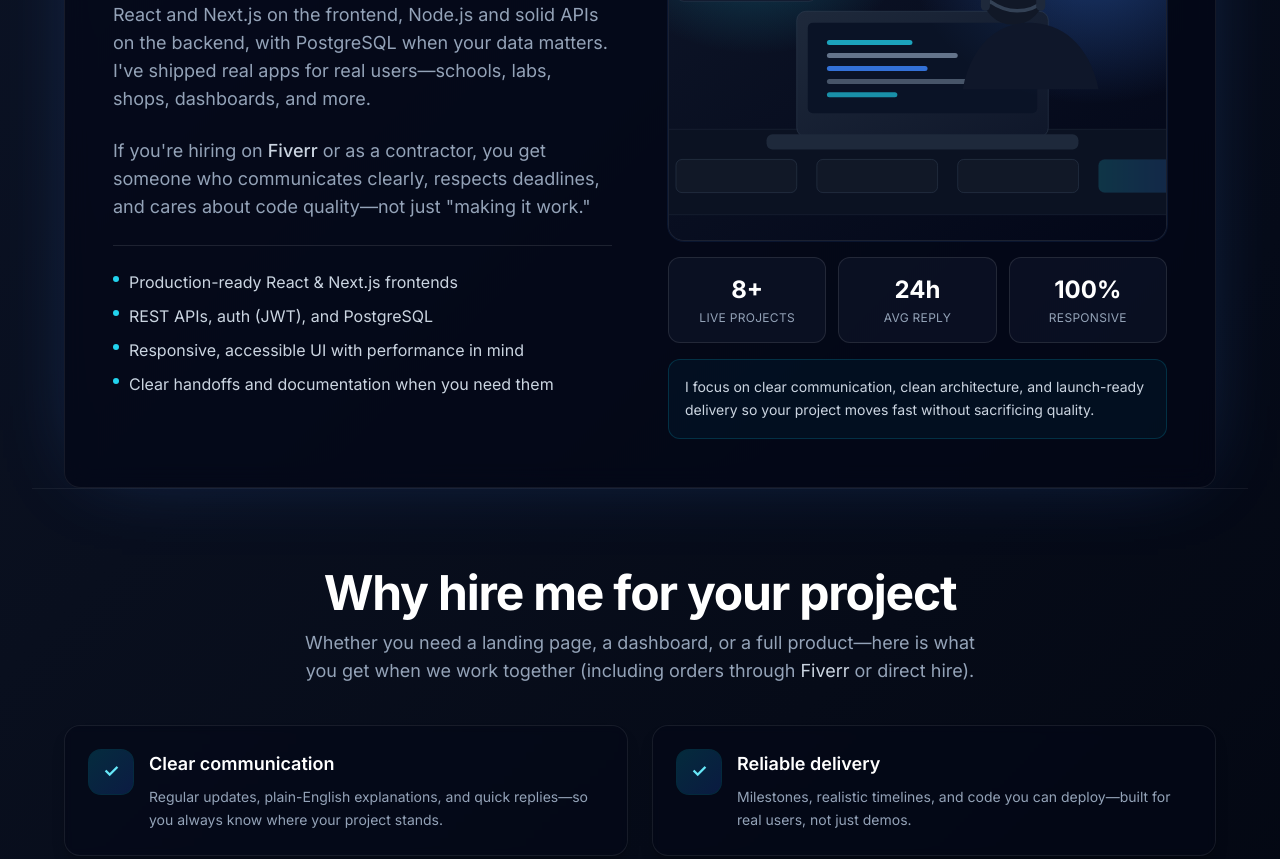
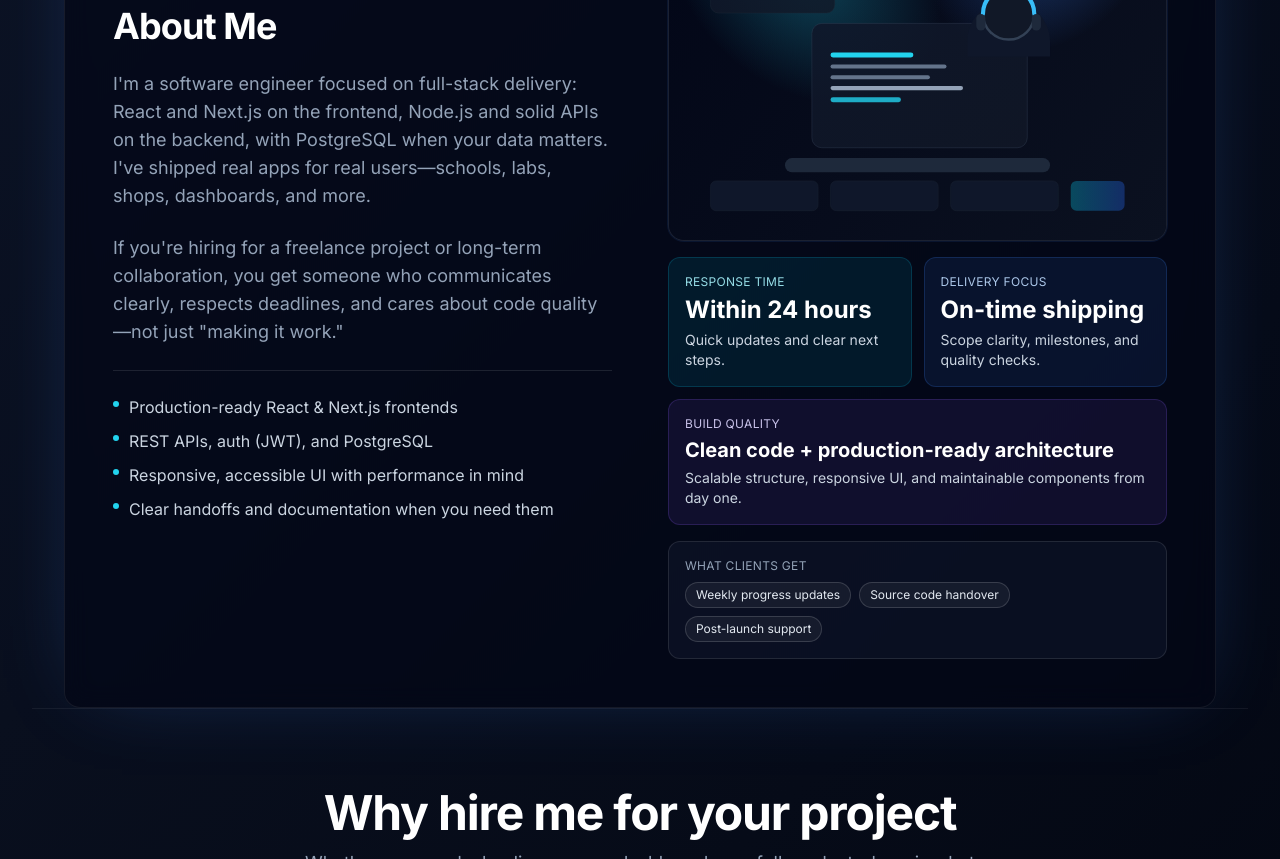
Before and after one commit to Sudharsen27/sundar-freelance-portfolio, a Next.js app: page / in a window 1280 px wide. Shown: the part 1000-1859 px from the top of the page. Built offline with nearby package versions, Linux system fonts and the light colour scheme; no server answers.

Commit message:
change in about

```diff
--- a/components/About.jsx
+++ b/components/About.jsx
@@ -28,10 +28,9 @@ export default function About() {
                 users—schools, labs, shops, dashboards, and more.
               </p>
               <p className="text-base leading-relaxed text-slate-400 sm:text-lg">
-                If you&apos;re hiring on{" "}
-                <span className="font-medium text-slate-300">Fiverr</span> or as a
-                contractor, you get someone who communicates clearly, respects deadlines,
-                and cares about code quality—not just &quot;making it work.&quot;
+                If you&apos;re hiring for a freelance project or long-term collaboration,
+                you get someone who communicates clearly, respects deadlines, and cares
+                about code quality—not just &quot;making it work.&quot;
               </p>
               <ul className="space-y-2.5 border-t border-white/10 pt-6">
                 {highlights.map((line) => (
@@ -51,39 +50,61 @@ export default function About() {
             <div className="relative mx-auto w-full max-w-md space-y-4 lg:mx-0 lg:max-w-none">
               <div className="relative aspect-[4/3] overflow-hidden rounded-2xl border border-white/[0.08] bg-slate-900/50 shadow-inner ring-1 ring-blue-500/10">
                 <Image
-                  src="/about-workspace.svg"
-                  alt="Developer working at a laptop"
+                  src="/about-client-showcase.svg"
+                  alt="Premium developer showcase visual for client trust"
                   fill
-                  className="object-cover object-center scale-[1.08]"
+                  className="object-cover object-center"
                   sizes="(max-width: 1024px) 100vw, 50vw"
                   unoptimized
                 />
               </div>
-              <div className="grid gap-3 sm:grid-cols-3">
-                <div className="rounded-xl border border-white/10 bg-slate-900/60 p-4 text-center">
-                  <p className="text-2xl font-bold text-white">8+</p>
-                  <p className="mt-1 text-xs uppercase tracking-wide text-slate-400">
-                    Live Projects
+              <div className="grid gap-3 sm:grid-cols-2">
+                <div className="rounded-xl border border-cyan-500/20 bg-cyan-500/10 p-4">
+                  <p className="text-xs uppercase tracking-wide text-cyan-200/90">
+                    Response time
+                  </p>
+                  <p className="mt-1 text-2xl font-bold text-white">Within 24 hours</p>
+                  <p className="mt-1 text-sm text-slate-300">
+                    Quick updates and clear next steps.
                   </p>
                 </div>
-                <div className="rounded-xl border border-white/10 bg-slate-900/60 p-4 text-center">
-                  <p className="text-2xl font-bold text-white">24h</p>
-                  <p className="mt-1 text-xs uppercase tracking-wide text-slate-400">
-                    Avg Reply
+                <div className="rounded-xl border border-blue-500/20 bg-blue-500/10 p-4">
+                  <p className="text-xs uppercase tracking-wide text-blue-200/90">
+                    Delivery focus
+                  </p>
+                  <p className="mt-1 text-2xl font-bold text-white">On-time shipping</p>
+                  <p className="mt-1 text-sm text-slate-300">
+                    Scope clarity, milestones, and quality checks.
                   </p>
                 </div>
-                <div className="rounded-xl border border-white/10 bg-slate-900/60 p-4 text-center">
-                  <p className="text-2xl font-bold text-white">100%</p>
-                  <p className="mt-1 text-xs uppercase tracking-wide text-slate-400">
-                    Responsive
+                <div className="rounded-xl border border-violet-500/20 bg-violet-500/10 p-4 sm:col-span-2">
+                  <p className="text-xs uppercase tracking-wide text-violet-200/90">
+                    Build quality
+                  </p>
+                  <p className="mt-1 text-xl font-bold text-white">
+                    Clean code + production-ready architecture
+                  </p>
+                  <p className="mt-1 text-sm text-slate-300">
+                    Scalable structure, responsive UI, and maintainable components from
+                    day one.
                   </p>
                 </div>
               </div>
-              <div className="rounded-xl border border-cyan-500/20 bg-cyan-500/5 p-4">
-                <p className="text-sm leading-relaxed text-slate-300">
-                  I focus on clear communication, clean architecture, and launch-ready
-                  delivery so your project moves fast without sacrificing quality.
+              <div className="rounded-xl border border-white/10 bg-slate-900/60 p-4">
+                <p className="text-xs uppercase tracking-wide text-slate-400">
+                  What clients get
                 </p>
+                <div className="mt-2 flex flex-wrap gap-2">
+                  <span className="rounded-full border border-white/15 bg-white/5 px-2.5 py-1 text-xs text-slate-200">
+                    Weekly progress updates
+                  </span>
+                  <span className="rounded-full border border-white/15 bg-white/5 px-2.5 py-1 text-xs text-slate-200">
+                    Source code handover
+                  </span>
+                  <span className="rounded-full border border-white/15 bg-white/5 px-2.5 py-1 text-xs text-slate-200">
+                    Post-launch support
+                  </span>
+                </div>
               </div>
             </div>
           </div>
```
Also changed, not shown: public/about-client-showcase.svg (added).
